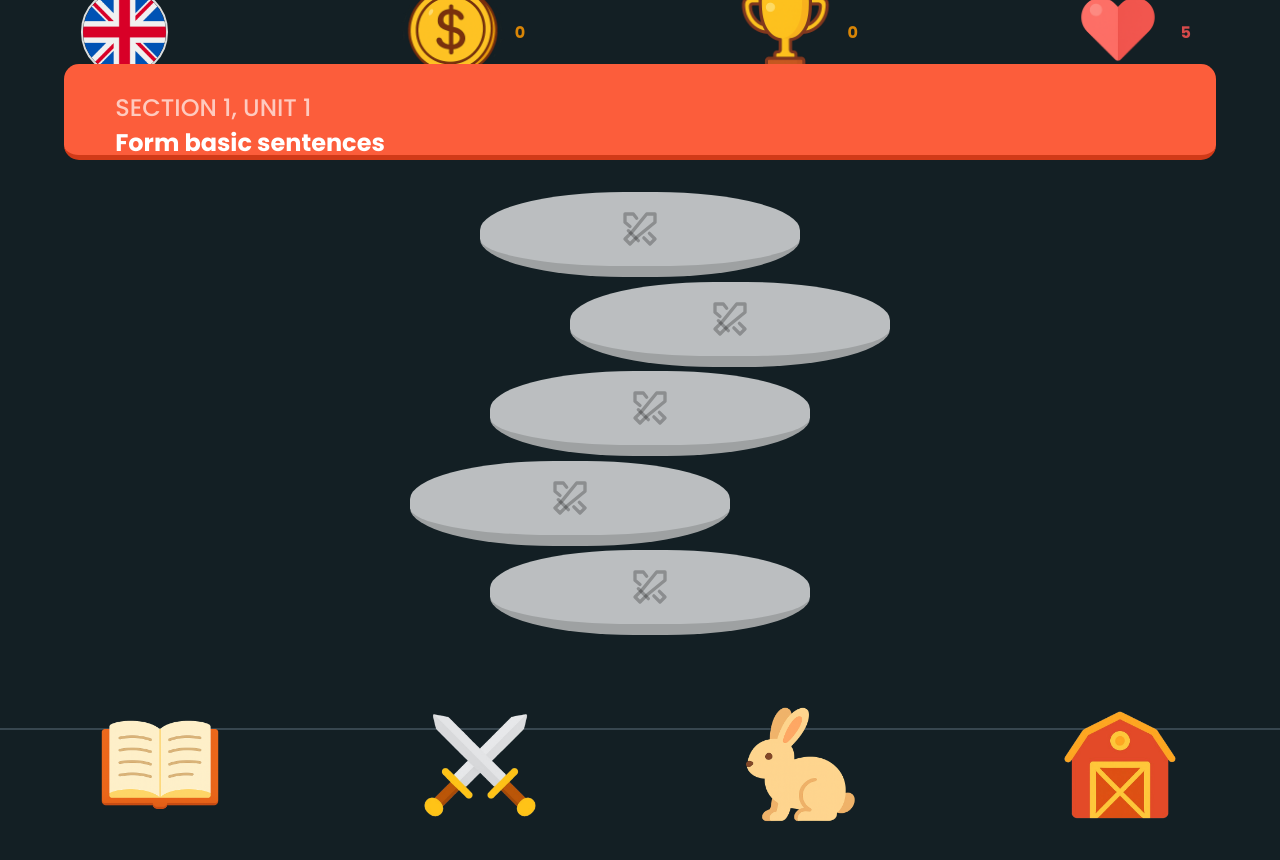
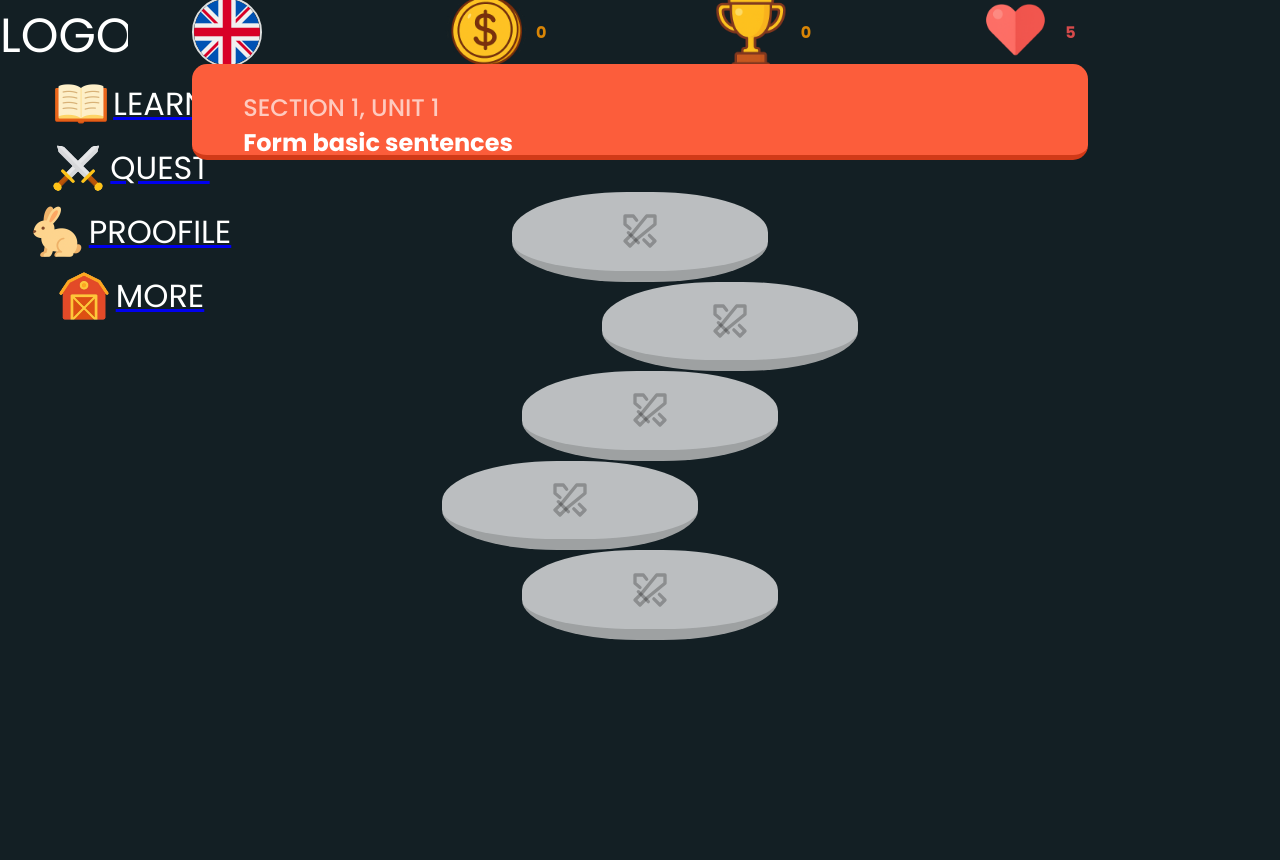
Before and after one commit to vitygo/language-learning-app, a React (Vite) app: page /dashboard in a window 1280 px wide. Shown: the top 860 px of the page. Built offline with nearby package versions, Linux system fonts and the light colour scheme; a web font is replaced by a local one.

Commit message:
responsive fix

```diff
--- a/src/components/Hero.css
+++ b/src/components/Hero.css
@@ -107,3 +107,61 @@
     background: rgb(241, 241, 241);
 
 }
+
+
+@media (min-width: 576px) {
+    .hero{
+        display: flex;
+        flex-direction: row;
+        align-items: flex-start;
+        width: 100%;
+        height: 100vh;
+        background: rgb(19 31 36);
+        font-family: sans-serif;
+        color: white;
+        padding: 2%;
+        padding-top: 18%;
+
+    }
+
+    .buttons__btn{
+        width: 90%;
+    }
+
+}
+
+@media (min-width: 992px) {
+    .buttons__btn{
+        width: 40%;
+    }
+    .hero__right-side h1{
+        font-size: 3rem;
+        width: 50%;
+    }
+
+    .hero{
+        display: flex;
+        flex-direction: row;
+        align-items: center;
+        justify-content: center !important;
+        padding-top: 0;
+
+
+    }
+    .hero__left-side{
+        display: flex;
+        align-items: center;
+        justify-content: center;
+        width: 40%;
+    }
+
+    .hero__right-side{
+        display: flex;
+        flex-direction: column;
+        align-items: center;
+        justify-content: center;
+        width: 50%;
+    }
+
+
+ }
--- a/src/components/LanguageOption.css
+++ b/src/components/LanguageOption.css
@@ -64,3 +64,53 @@
     background: red;
 
 }
+
+@media (min-width: 576px) {
+
+.language-card__flag-img{
+    height: auto;
+    width: 25%;
+}
+
+ }
+
+ @media (min-width: 992px) {
+
+.language-options h1{
+    padding-top: 5%;
+
+
+}
+
+.language-card__flag-img{
+    height: auto;
+    width: 50%;
+}
+
+
+.language-card{
+    display: flex;
+    align-items: center;
+    justify-content: center;
+    background: rgb(255, 255, 255) !important;
+    height: 270px;
+    width: 15%;
+    color: black;
+    cursor: pointer;
+    background: #fc5d3b !important;
+    border-radius: 15px;
+    font-family: "Poppins", sans-serif;
+    font-weight: 800;
+    border-bottom: 5px solid #d13a18;
+
+}
+.language-options__grid{
+    display: flex;
+    justify-content: center;
+    width: 100%;
+    height: fit-content;
+    gap: 10px;
+    padding-top: 10%;
+
+}
+ }
--- a/src/pages/LearningPage.css
+++ b/src/pages/LearningPage.css
@@ -189,3 +189,35 @@
     padding: 2% 4%;
     color: #fc5d3b;
 }
+
+
+@media (min-width: 576px) {
+    .level__button{
+        height: 100% !important;
+        width: 20%;
+
+    }
+    .header__info{
+
+        width: 80%;
+        height: 4rem;
+        background: rgb(19 31 36);
+    }
+
+    .header__unit-badge{
+        width: 70%;
+
+
+
+    }
+
+    .level__badge{
+        z-index: 12000;
+    }
+    .learing-page__header{
+        z-index: 12000;
+    }
+
+
+
+}
--- a/src/pages/UserDashboardPage.css
+++ b/src/pages/UserDashboardPage.css
@@ -18,6 +18,10 @@
 
 
 
+}
+
+.section-name{
+    display: none
 }
 
 .side-menu__header{
@@ -52,3 +56,68 @@ ul li, a{
     width: 45%;
     height: auto;
 }
+
+@media (min-width: 992px) {
+    .dashboard__side-menu{
+        font-family: "Poppins", sans-serif;
+        position: fixed;
+        z-index: 10000 !important;
+        bottom: 0;
+        left: 0;
+        height: 100vh;
+        width: 20vw;
+        background: rgb(19 31 36);
+        border-top: none;
+        display: flex;
+        flex-direction: column;
+        align-items: center !important;
+        justify-content: flex-start !important;
+    }
+
+
+.side-menu__header{
+    display: flex;
+    color: white;
+    font-size: 3rem;
+    width: 100%;
+}
+
+.side-menu__body {
+    display: flex;
+    align-items: flex-start;
+    width: 100%;
+}
+
+.side-menu__body ul{
+    display: flex;
+    align-items: flex-start;
+    justify-content: flex-start !important;
+    flex-direction: column;
+    width: 100%;
+}
+
+ul li, a{
+    display: flex;
+    width: 100%;
+    list-style: none;
+    width: none !important;
+
+}
+
+.body__links-icon{
+    width: 25%;
+    height: auto;
+}
+
+.section-name{
+    display: flex;
+    font-size: 2rem;
+    color: white;
+    text-decoration: none;
+
+}
+
+
+
+
+}
--- a/src/pages/UserDashboardPage.tsx
+++ b/src/pages/UserDashboardPage.tsx
@@ -22,21 +22,26 @@ export function SideMenu() {
           <li>
             <Link to="learn">
               <img className="body__links-icon" src="./icon-learn.png" alt="" />
+              <p className='section-name'>LEARN</p>
+
             </Link>
           </li>
           <li>
             <Link to="quest">
               <img className="body__links-icon" src="./icon-quest.png" alt="" />
+              <p className='section-name'>QUEST</p>
             </Link>
           </li>
           <li>
             <Link to="profile">
               <img className="body__links-icon" src="./icon-bunny.png" alt="" />
+              <p className='section-name'>PROOFILE</p>
             </Link>
           </li>
           <li>
             <Link to="more">
               <img className="body__links-icon" src="./icon-more.png" alt="" />
+              <p className='section-name'>MORE</p>
             </Link>
           </li>
         </ul>
```
